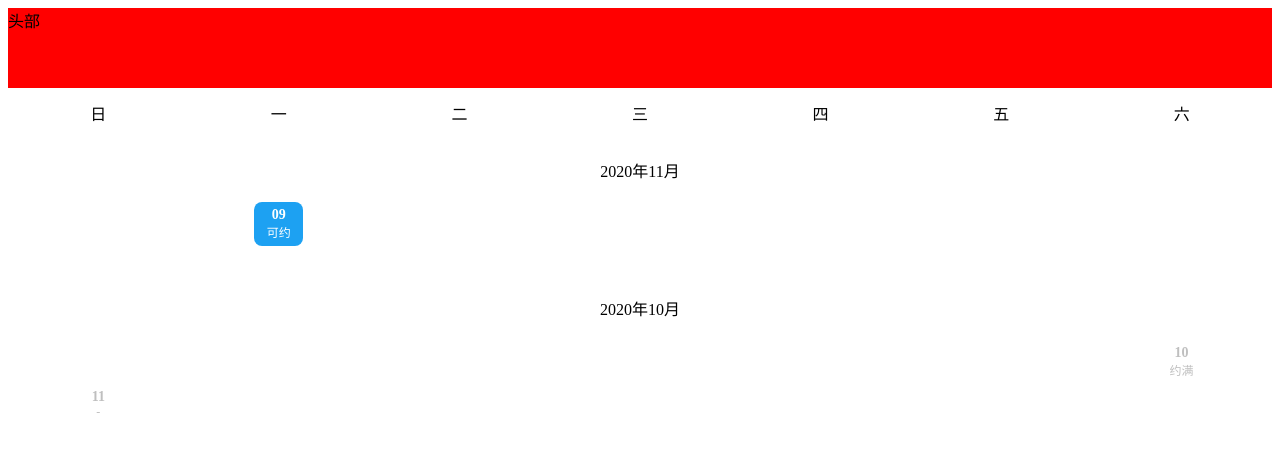
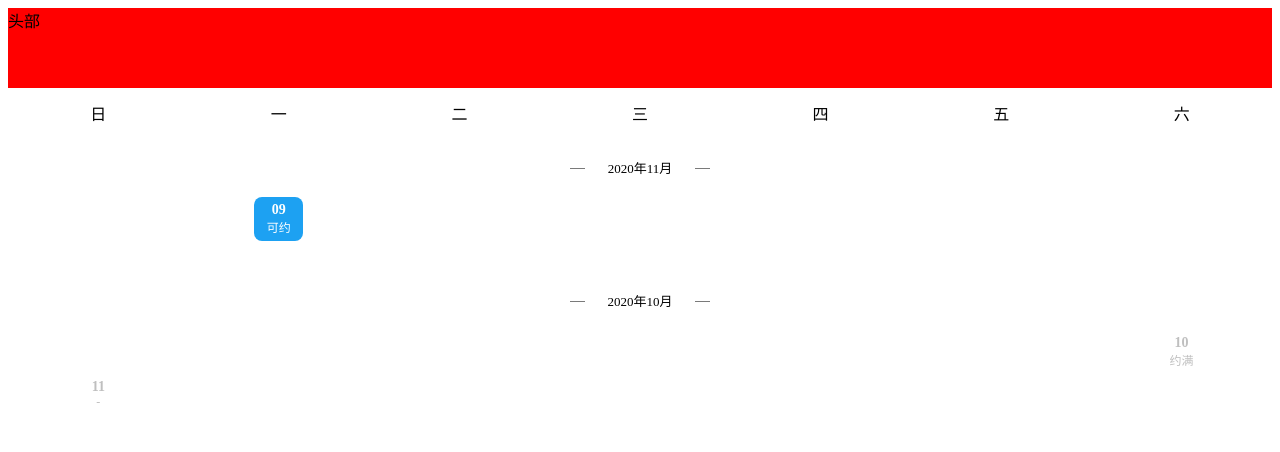
Before and after one commit to tuihou123321/nextjs-demo, a Next.js app: page /calendar in a window 1280 px wide. Shown: the top 452 px of the page. Built offline with nearby package versions, Linux system fonts and the light colour scheme.

Commit message:
update:样式修改

```diff
--- a/component/calendar/Calendar.less
+++ b/component/calendar/Calendar.less
@@ -23,25 +23,29 @@
   .monthBox {
     clear: both;
     margin-bottom: 30px;
-
-    .monthTitle {
+    .monthTitle{
+      text-align: center;
+      position: relative;
+      width: 140px;
+      margin: 0 auto;
       padding: 20px 0;
-      text-align: center;
-      align-items: center;
-      width: 150px;
-      margin: auto;
-      span.line {
-        width: 20px;
-        background: #d8d8d8;
+      font-size: 13px;
+      &:after,&:before{
+        content: "";
+        position: absolute;
+        top: 50%;
+        background: #7a7a7a;
         height: 1px;
-        display: inline-block;
+        width: 15px;
       }
-      .monthTitleContent {
-        padding: 0 10px;
-        font-size: 13px;
-        color: #666666;
+      &:after{
+        left: 0;
+      }
+      &:before{
+        right: 0;
       }
     }
+
     .day {
       width: 100%;
       color: #242424;
```
